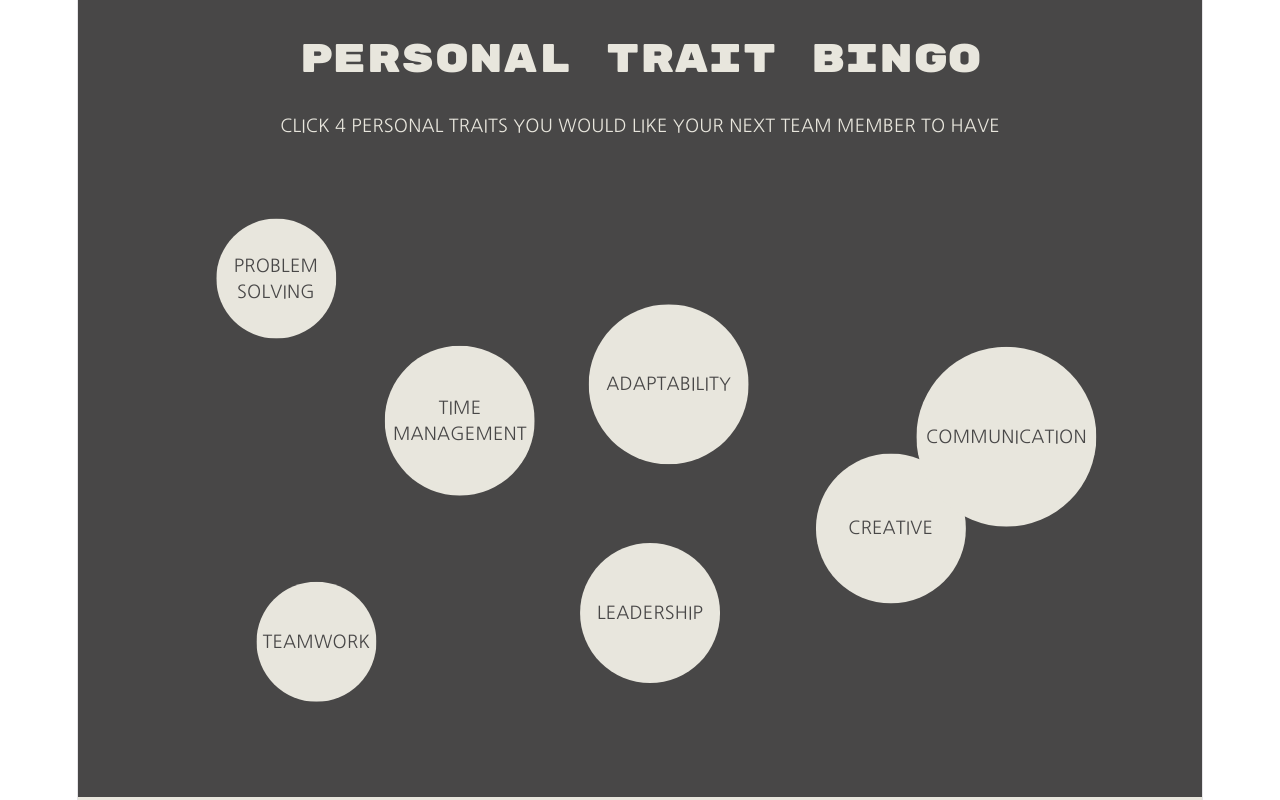
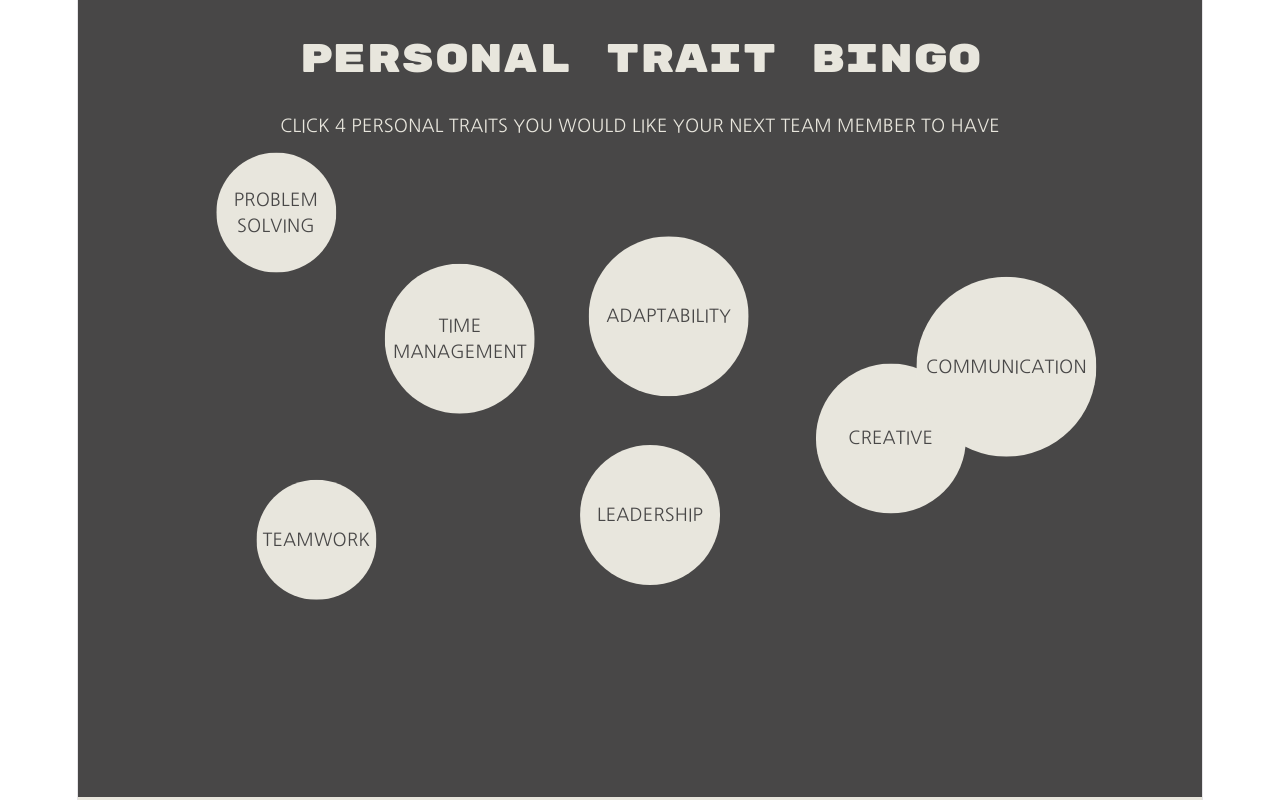
Before and after one commit to elenaholmberg/react_portfolio, a React (Vite) app in the folder vite-project/: page / in a window 1280 px wide. Shown: the part 1140-1940 px from the top of the page. Built offline with nearby package versions, Linux system fonts and the light colour scheme; a web font is replaced by a local one.

Commit message:
🐛fix: make circleContainer shorter

```diff
--- a/vite-project/src/App.css
+++ b/vite-project/src/App.css
@@ -132,10 +132,9 @@ ul {
 /*circles*/
 .circleContainer {
   position: relative;
-  min-height: 80vh;
+  min-height: 70vh;
   overflow: clip;
   contain: paint;
-  margin-top: 50px;
 }
 
 .circle {
```
